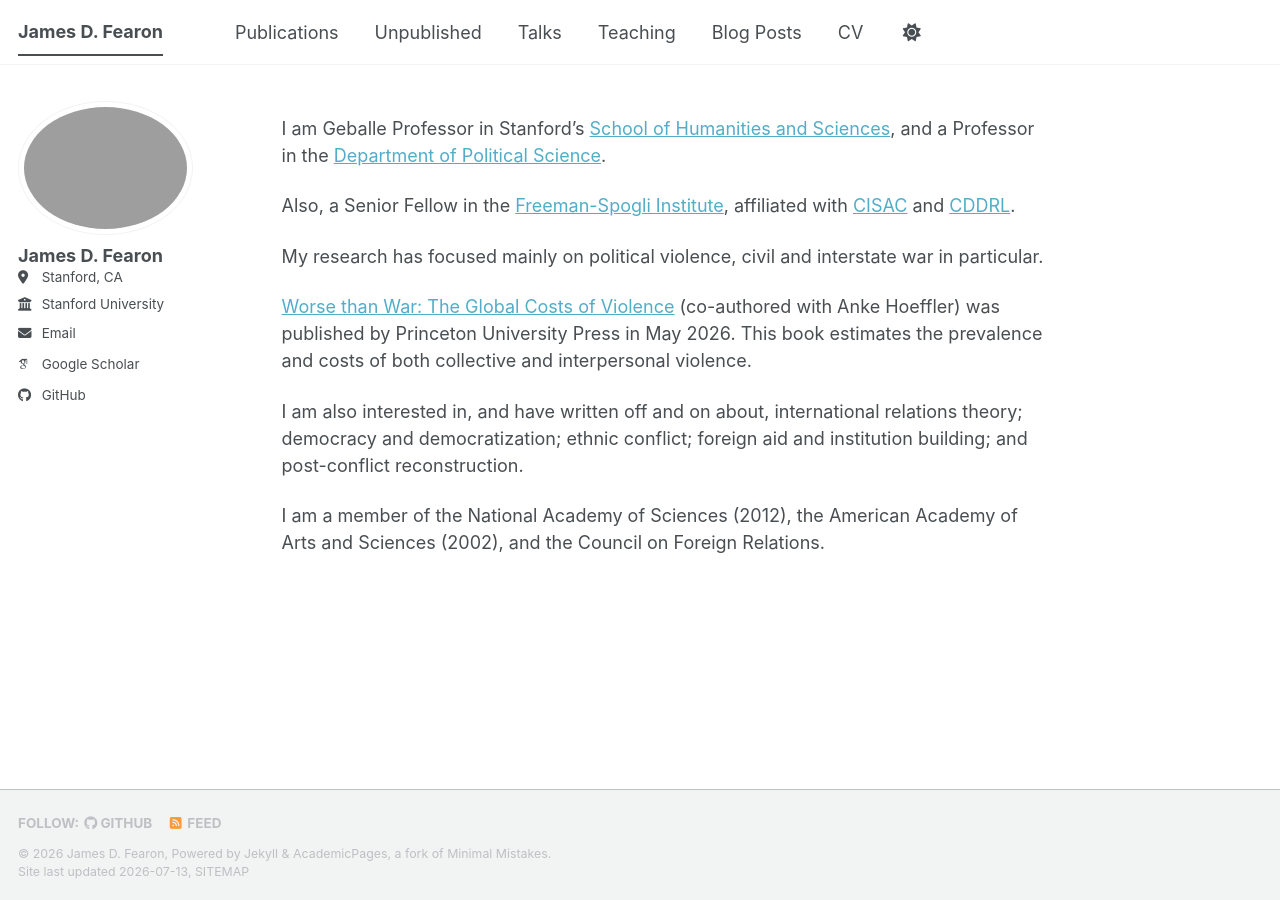
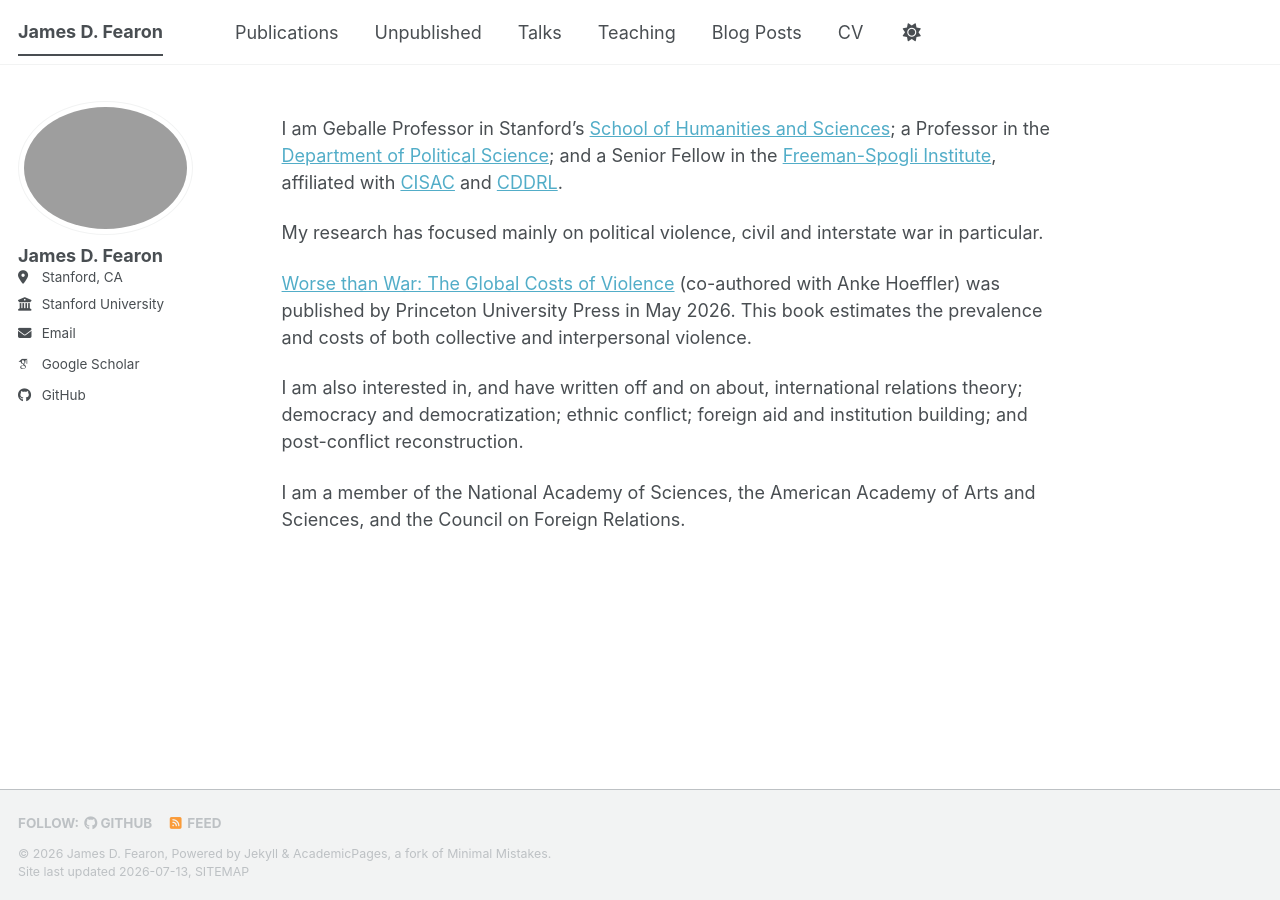
Before and after one commit to jfearon4/jfearon4.github.io, a Jekyll site: the page built from _pages/about.md, in a window 1280 px wide. Built offline with Jekyll 4.4.1, drawn with Linux system fonts in a browser that asks for light colours; some web fonts are replaced; a script bundle is joined from its source files by our own code; library files that are not in the unit come from our copies.

Commit message:
elrito again

```diff
--- a/_config.yml
+++ b/_config.yml
@@ -23,7 +23,7 @@ repository               : "jfearon4/jfearon4.github.io/"  # "academicpages/acad
 #               Additional customization can be done by editing /_includes/author-profile.html
 author:
   # Biographic information
-  avatar           : "elrito" #"profile.png"
+  avatar           : "elrito.png" #"profile.png"
   name             : "James D. Fearon"
   pronouns         : # example: "she/her"
   bio              : # "Geballe Professor in the School of Humanities and Sciences \n
--- a/_pages/about.md
+++ b/_pages/about.md
@@ -7,9 +7,7 @@ redirect_from:
   - /about.html
 ---
 
-I am Geballe Professor in Stanford's [School of Humanities and Sciences](https://humsci.stanford.edu/), and a Professor in the [Department of Political Science](https://politicalscience.stanford.edu/).
-
-Also, a Senior Fellow in the [Freeman-Spogli Institute](https://fsi.stanford.edu/), affiliated with [CISAC](https://cisac.fsi.stanford.edu/) and [CDDRL](https://cddrl.fsi.stanford.edu/).
+I am Geballe Professor in Stanford's [School of Humanities and Sciences](https://humsci.stanford.edu/); a Professor in the [Department of Political Science](https://politicalscience.stanford.edu/); and a Senior Fellow in the [Freeman-Spogli Institute](https://fsi.stanford.edu/), affiliated with [CISAC](https://cisac.fsi.stanford.edu/) and [CDDRL](https://cddrl.fsi.stanford.edu/).
 
 My research has focused mainly on political violence, civil and interstate war in particular.
 
@@ -17,4 +15,4 @@ My research has focused mainly on political violence, civil and interstate war i
 
 I am also interested in, and have written off and on about, international relations theory; democracy and democratization; ethnic conflict; foreign aid and institution building; and post-conflict reconstruction.
 
-I am a member of the National Academy of Sciences (2012), the American Academy of Arts and Sciences (2002), and the Council on Foreign Relations.
+I am a member of the National Academy of Sciences, the American Academy of Arts and Sciences, and the Council on Foreign Relations.
```
